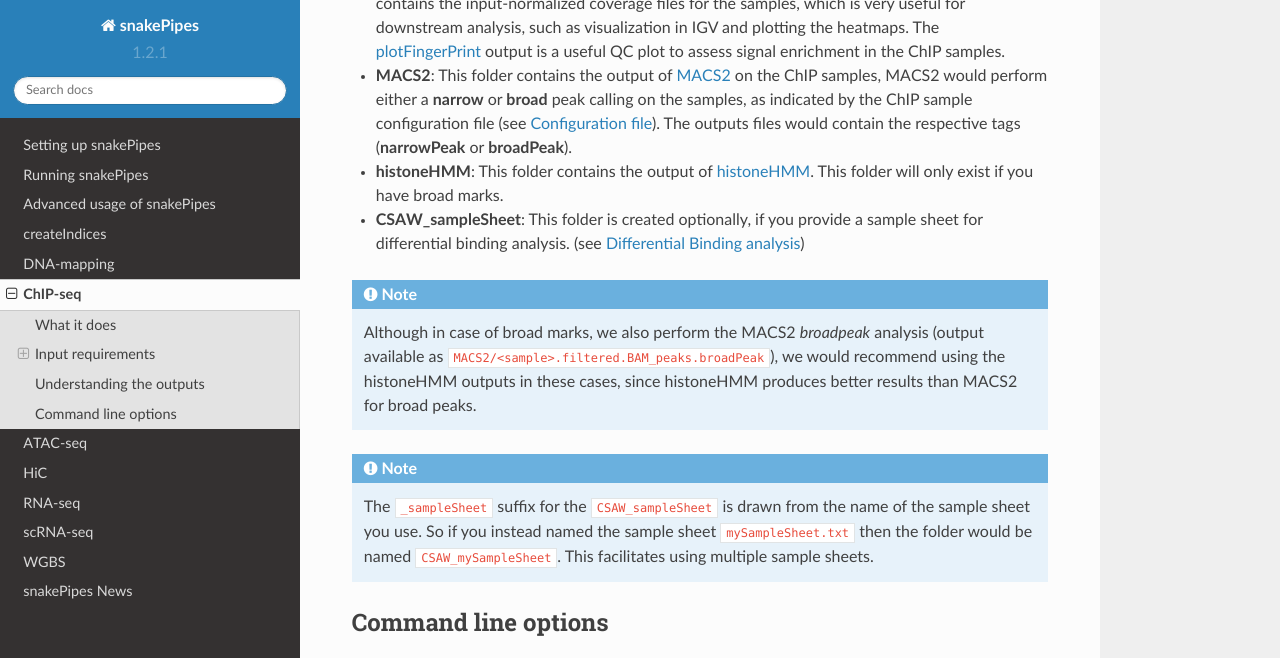
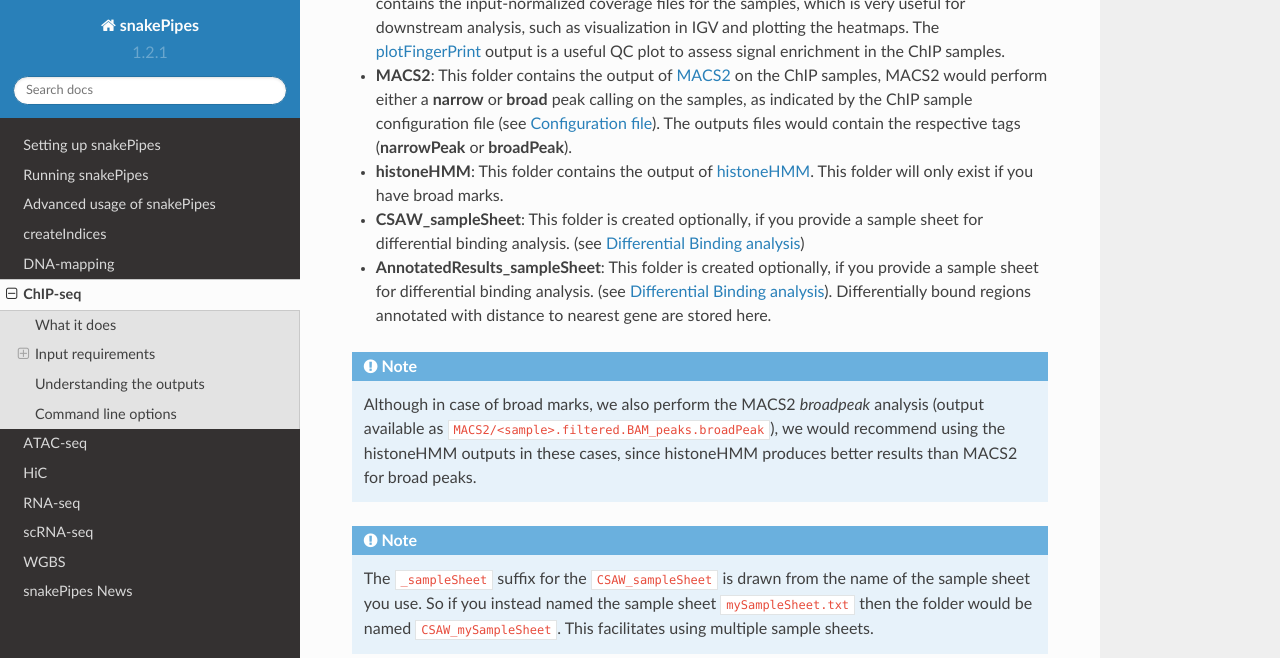
Before and after one commit to maxplanck-ie/snakepipes, a Sphinx documentation site: the page built from docs/content/workflows/ChIP-seq.rst, in a window 1280 px wide and 900 px high, scrolled down 4680 px, cut to the strip 0-658 px from the top of the window. Built offline with Sphinx 7.4.7 and the Read the Docs theme 2.0.0, drawn with Linux system fonts in a browser that asks for light colours.

```diff
--- a/docs/content/workflows/ChIP-seq.rst
+++ b/docs/content/workflows/ChIP-seq.rst
@@ -182,6 +182,7 @@ The ChIP-seq pipeline will generate additional output as follows::
         └── sample2.filtered.BAMPE_peaks.xls
 
 
+
 Following up on the DNA-mapping module results (see :doc:`DNA-mapping`), the workflow produces the following output directories :
 
 * **deepTools_ChIP**: Contains output from two of the deepTools modules. The `bamCompare <https://deeptools.readthedocs.io/en/develop/content/tools/bamCompare.html>`__ output contains the input-normalized coverage files for the samples, which is very useful for downstream analysis, such as visualization in IGV and plotting the heatmaps. The `plotFingerPrint <https://deeptools.readthedocs.io/en/develop/content/tools/plotFingerprint.html>`__ output is a useful QC plot to assess signal enrichment in the ChIP samples.
@@ -191,6 +192,7 @@ Following up on the DNA-mapping module results (see :doc:`DNA-mapping`), the wor
 * **histoneHMM**: This folder contains the output of `histoneHMM <https://github.com/matthiasheinig/histoneHMM>`__. This folder will only exist if you have broad marks.
 
 * **CSAW_sampleSheet**: This folder is created optionally, if you provide a sample sheet for differential binding analysis. (see :ref:`diffBinding`)
+* **AnnotatedResults_sampleSheet**: This folder is created optionally, if you provide a sample sheet for differential binding analysis. (see :ref:`diffBinding`). Differentially bound regions annotated with distance to nearest gene are stored here.
 
 .. note:: Although in case of broad marks, we also perform the MACS2 `broadpeak` analysis (output available as ``MACS2/<sample>.filtered.BAM_peaks.broadPeak``), we would recommend using the histoneHMM outputs in these cases, since histoneHMM produces better results than MACS2 for broad peaks.
 
```
Also changed, not shown: 1 other file.
